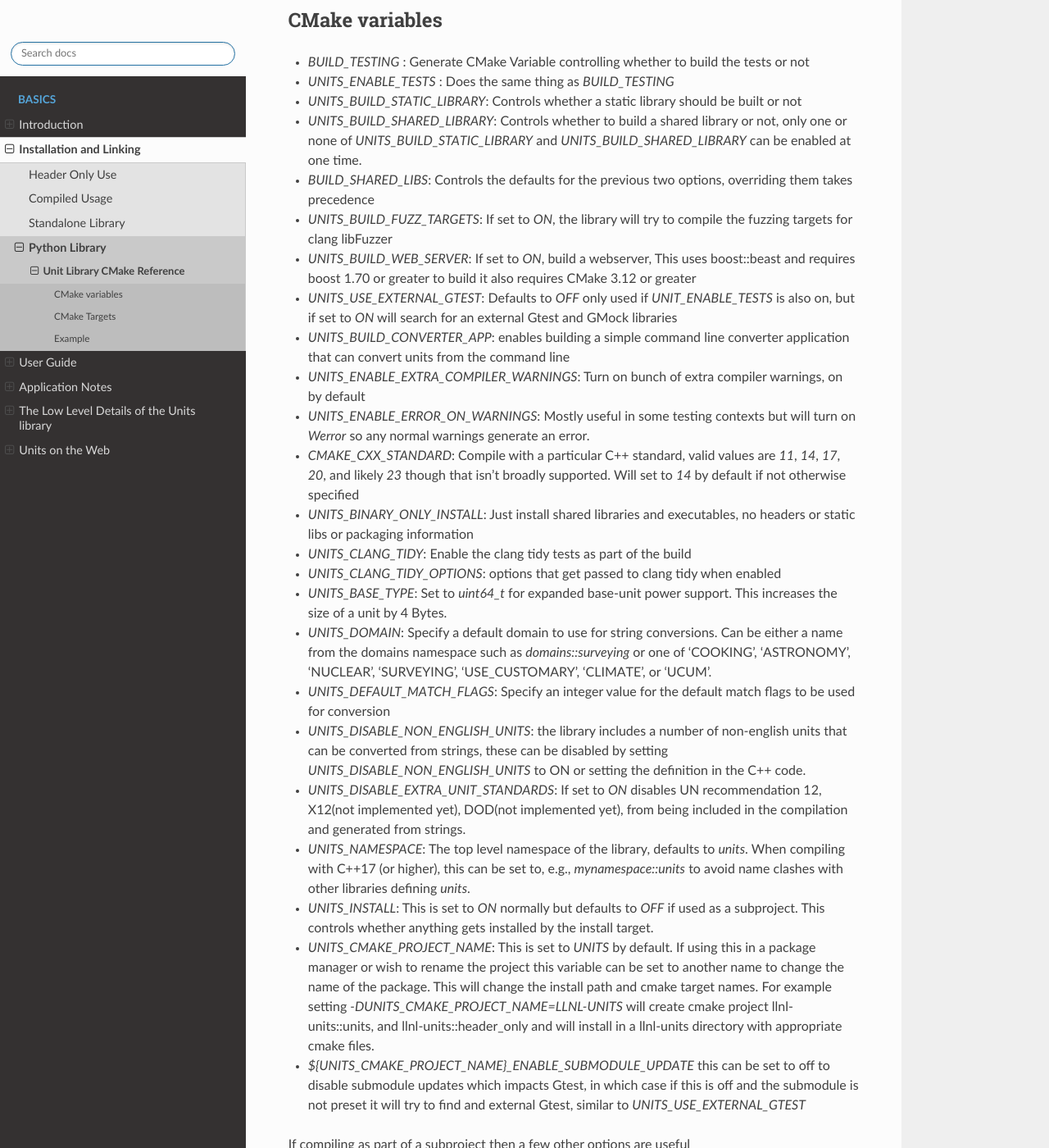
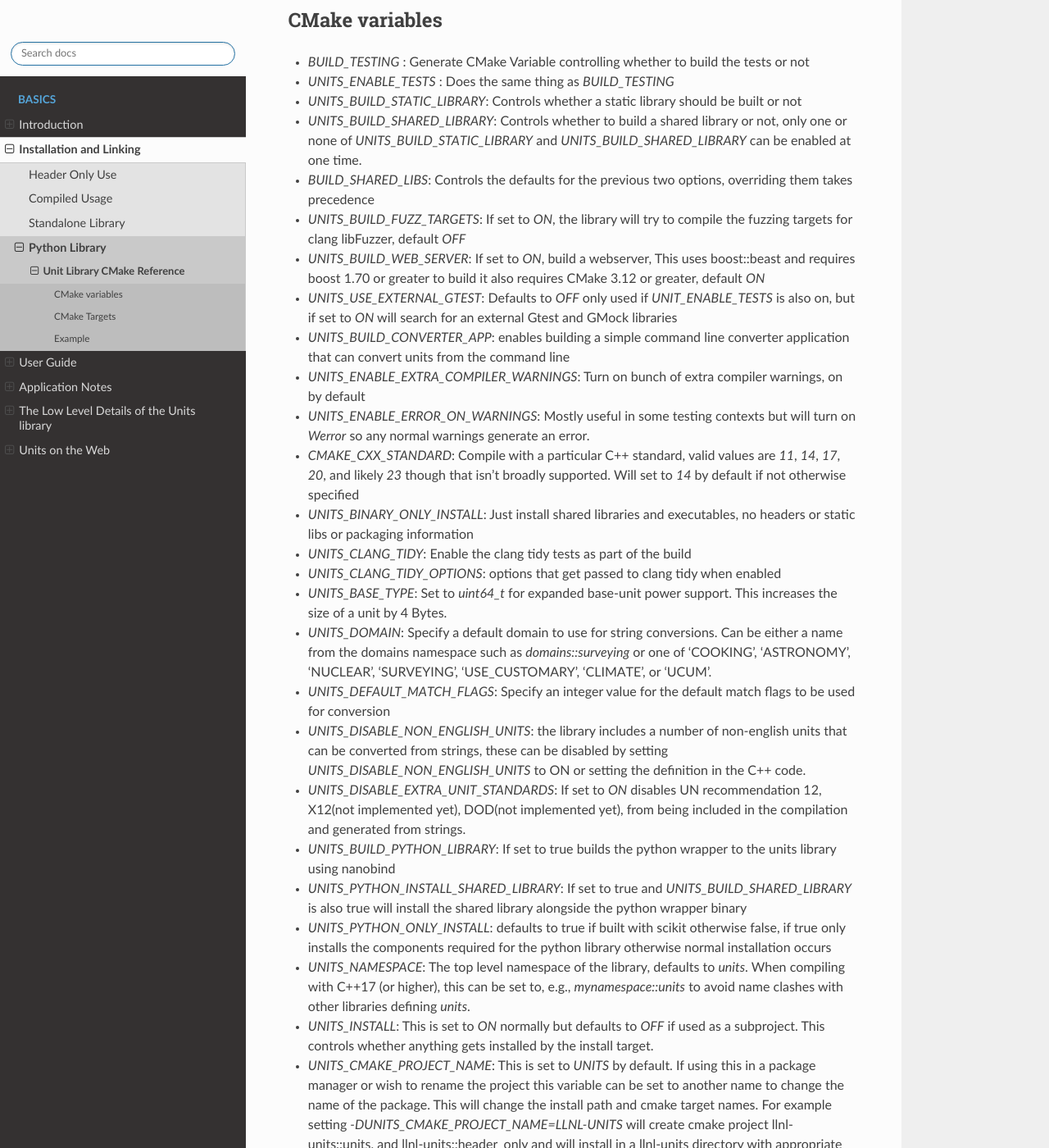
Before and after one commit to LLNL/units, a Sphinx documentation site: the page built from docs/installation/cmake_variables.rst, in a window 1280 px wide and 1400 px high, scrolled down 224 px. Shown: the whole window at 82% size. Built offline with Sphinx 7.4.7 and the Read the Docs theme 3.1.0, drawn with Linux system fonts in a browser that asks for light colours; some of the changed text lies outside the part shown.

Commit message:
Change the variables used for building when using SKBUILD

```diff
--- a/docs/installation/cmake_variables.rst
+++ b/docs/installation/cmake_variables.rst
@@ -12,8 +12,8 @@ CMake variables
 -  `UNITS_BUILD_STATIC_LIBRARY`:  Controls whether a static library should be built or not
 -  `UNITS_BUILD_SHARED_LIBRARY`:  Controls whether to build a shared library or not, only one or none of `UNITS_BUILD_STATIC_LIBRARY` and `UNITS_BUILD_SHARED_LIBRARY` can be enabled at one time.
 -  `BUILD_SHARED_LIBS`:  Controls the defaults for the previous two options, overriding them takes precedence
--  `UNITS_BUILD_FUZZ_TARGETS`:  If set to `ON`, the library will try to compile the fuzzing targets for clang libFuzzer
--  `UNITS_BUILD_WEB_SERVER`:  If set to `ON`,  build a webserver,  This uses boost::beast and requires boost 1.70 or greater to build it also requires CMake 3.12 or greater
+-  `UNITS_BUILD_FUZZ_TARGETS`:  If set to `ON`, the library will try to compile the fuzzing targets for clang libFuzzer, default `OFF`
+-  `UNITS_BUILD_WEB_SERVER`:  If set to `ON`,  build a webserver,  This uses boost::beast and requires boost 1.70 or greater to build it also requires CMake 3.12 or greater, default `ON`
 -  `UNITS_USE_EXTERNAL_GTEST`: Defaults to `OFF` only used if `UNIT_ENABLE_TESTS` is also on, but if set to `ON` will search for an external Gtest and GMock libraries
 -  `UNITS_BUILD_CONVERTER_APP`: enables building a simple command line converter application that can convert units from the command line
 -  `UNITS_ENABLE_EXTRA_COMPILER_WARNINGS`: Turn on bunch of extra compiler warnings, on by default
@@ -27,7 +27,9 @@ CMake variables
 -  `UNITS_DEFAULT_MATCH_FLAGS`: Specify an integer value for the default match flags to be used for conversion
 -  `UNITS_DISABLE_NON_ENGLISH_UNITS`: the library includes a number of non-english units that can be converted from strings, these can be disabled by setting `UNITS_DISABLE_NON_ENGLISH_UNITS` to ON or setting the definition in the C++ code.
 -  `UNITS_DISABLE_EXTRA_UNIT_STANDARDS`: If set to `ON` disables UN recommendation 12, X12(not implemented yet), DOD(not implemented yet), from being included in the compilation and generated from strings.
-
+-  `UNITS_BUILD_PYTHON_LIBRARY`: If set to true builds the python wrapper to the units library using nanobind
+-  `UNITS_PYTHON_INSTALL_SHARED_LIBRARY`: If set to true and `UNITS_BUILD_SHARED_LIBRARY` is also true will install the shared library alongside the python wrapper binary
+-  `UNITS_PYTHON_ONLY_INSTALL`: defaults to true if built with scikit otherwise false, if true only installs the components required for the python library otherwise normal installation occurs
 -  `UNITS_NAMESPACE`:  The top level namespace of the library, defaults to `units`.
    When compiling with C++17 (or higher), this can be set to, e.g., `mynamespace::units` to avoid name clashes with other libraries defining `units`.
 -  `UNITS_INSTALL`:  This is set to `ON` normally but defaults to `OFF` if used as a subproject.  This controls whether anything gets installed by the install target.
@@ -37,7 +39,7 @@ If compiling as part of a subproject then a few other options are useful
 
 -  `UNITS_HEADER_ONLY`:  Only generate the header only target, sets `UNITS_BUILD_STATIC_LIBRARY` and `UNITS_BUILD_SHARED_LIBRARY` to OFF
 -  `UNITS_INSTALL`:  enable the install instructions of the library
--  `UNITS_BUILD_OBJECT_LIBRARY`:  Generate an object library that can be used as part of other builds.  Only one of `UNITS_BUILD_SHARED_LIBRARY`, `UNITS_BUILD_STATIC_LIBRARY`, or `UNITS_BUILD_OBJECT_LIBRARY` can be set to `ON`.  If more than one are set,  the shared library and object library settings take precedence over the static library.
+-  `UNITS_BUILD_OBJECT_LIBRARY`:  Default `OFF`,Generate an object library that can be used as part of other builds.  Only one of `UNITS_BUILD_SHARED_LIBRARY`, `UNITS_BUILD_STATIC_LIBRARY`, or `UNITS_BUILD_OBJECT_LIBRARY` can be set to `ON`.  If more than one are set,  the shared library and object library settings take precedence over the static library.
 -  `UNITS_LIBRARY_EXPORT_COMMAND`:  If desired the targets for the units library can be merged into an root project target list by modifying this variable.  The use cases for this are rare, but if this is something you want to do this variable should be set to something like `EXPORT rootProjectTargets`.  It defaults to `"EXPORT unitsTargets"`
 
 CMake Targets
```
Also changed, not shown: CMakeLists.txt (+6 -1 lines), 1 other file.
